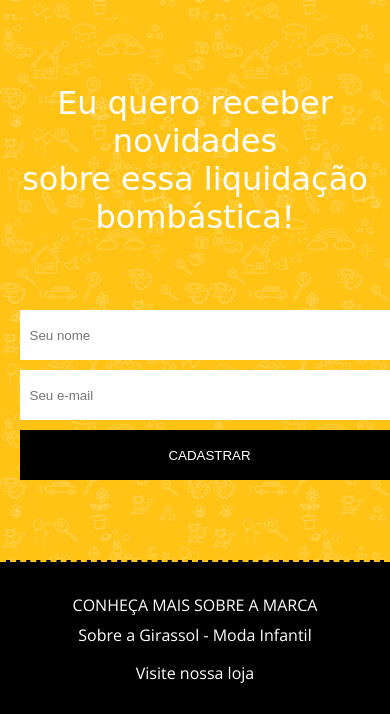
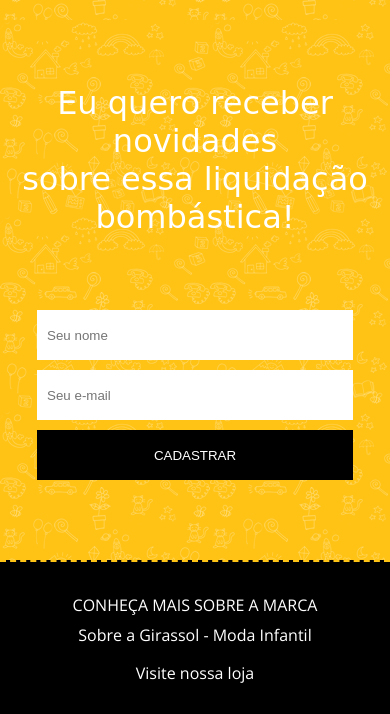
Before and after one commit to FernandaAyresSilveira/landing-page-, a plain HTML site: page index.html in a window 390 px wide. Shown: the part 2348-3062 px from the top of the page. Drawn offline with nearby package versions, Linux system fonts and the light colour scheme.

Commit message:
corrigindo inputs

```diff
--- a/src/css/style.scss
+++ b/src/css/style.scss
@@ -235,7 +235,8 @@ $cor-terciaria: #FFDB31;
 		width: 70%;
 	}
 	.container .news form{
-		input{
+		input[type='text'],
+		input[type='submit']{
 			width: 90%;
 		}
 	}
```
Also changed, not shown: src/css/style.css, 1 other file.
